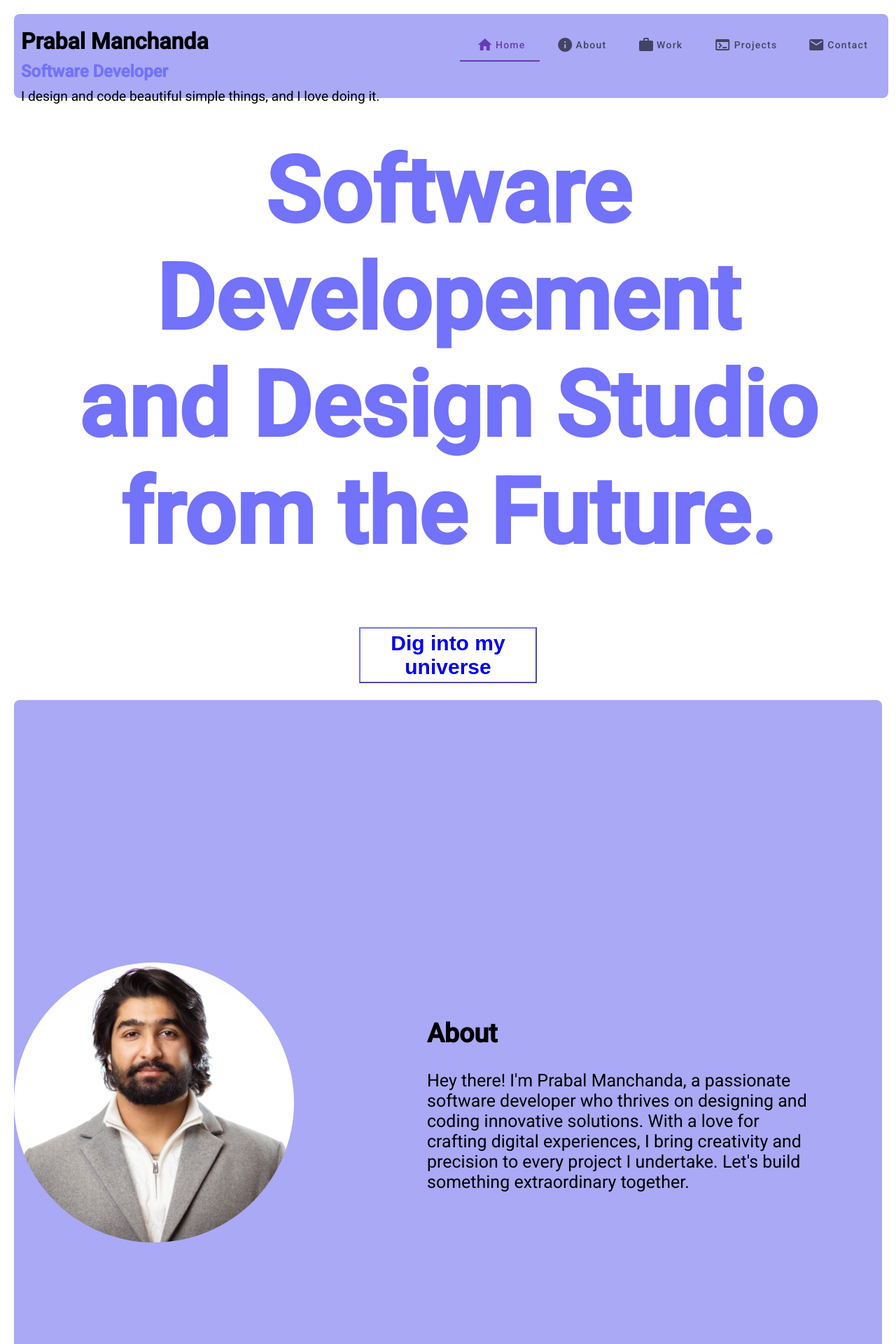
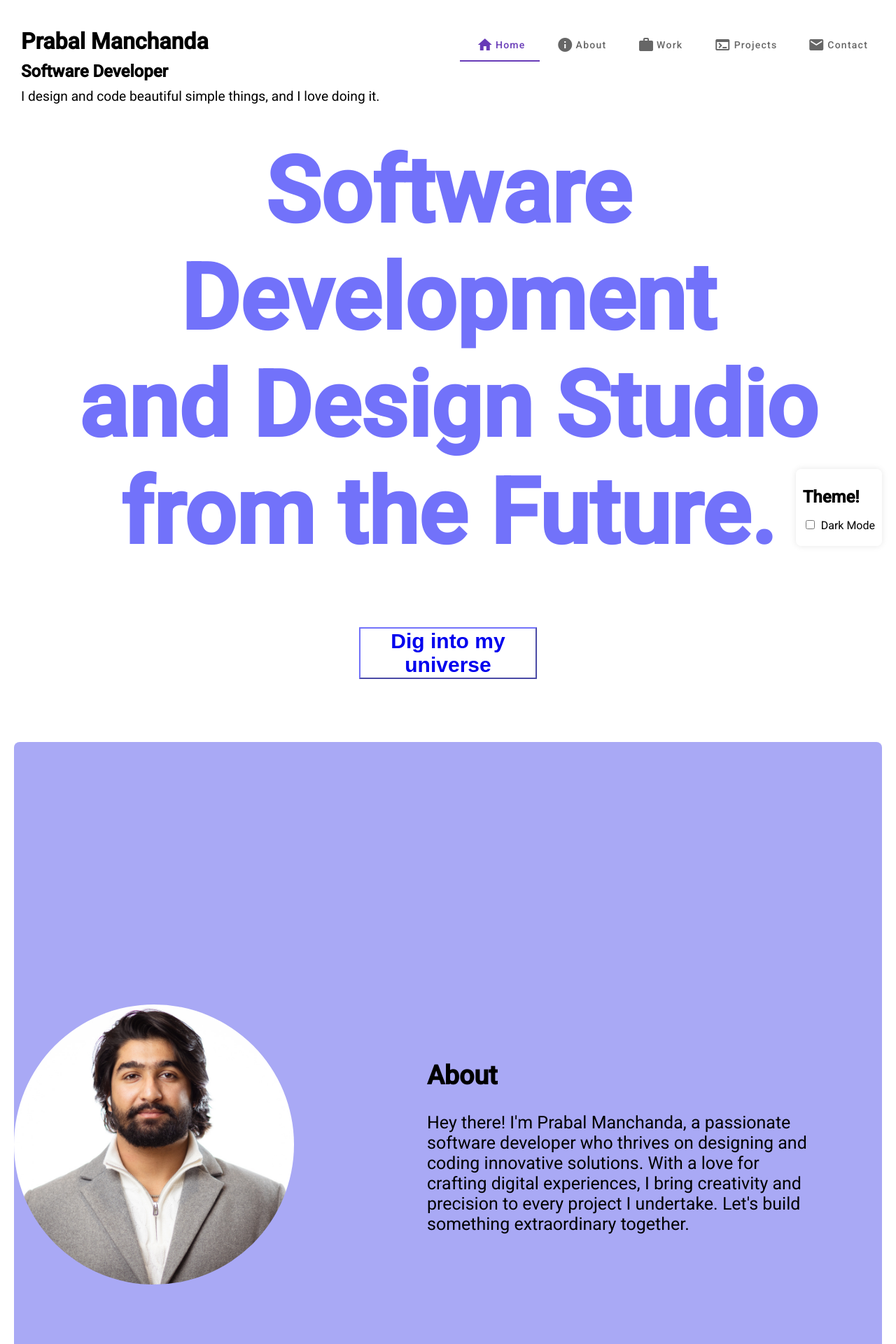
Before and after one commit to Prabal31/My-Portfolio, an Angular app: page / in a window 1280 px wide. Shown: the top 1920 px of the page at 70% size. Built offline with nearby package versions, Linux system fonts and the light colour scheme.

Commit message:
added a dark mode check box at thr right bottom of the page so that user can switch different mode

```diff
--- a/src/app/Menu/menu-contact/menu-contact.component.css
+++ b/src/app/Menu/menu-contact/menu-contact.component.css
@@ -1,6 +1,5 @@
 .main-div {
   padding-top: 10px;
-  background-color: rgb(213, 209, 209);
   border-radius: 8px;
   margin-top: 300px;
 }
@@ -46,5 +45,4 @@
   line-height: 60px; /* Center icon vertically */
   text-align: center; /* Center icon horizontally */
   border-radius: 50%; /* Make it circular */
-  background-color: rgb(213, 209, 209); /* Background color */
 }
--- a/src/app/Menu/menu-work/menu-work.component.css
+++ b/src/app/Menu/menu-work/menu-work.component.css
@@ -1,14 +1,11 @@
 .experience {
     font-family: Arial, sans-serif;
-    color: #333;
     padding: 40px;
     margin: 0 auto;
-    width: 100%;
     margin-bottom: 300px;
     padding-top: 200px;
     height: 500px;
     max-width: 120000px;
-    background: #ffffff;
     border-radius: 8px;
     box-sizing: border-box;
 }
--- a/src/app/Menu/menu.component.css
+++ b/src/app/Menu/menu.component.css
@@ -3,3 +3,6 @@
     text-decoration: none;
     padding: 5%;
 }
+.menu-navbar{
+    background-color: white;
+}
--- a/src/app/app.component.css
+++ b/src/app/app.component.css
@@ -1,7 +1,60 @@
+/* Global styles */
+html, body {
+    height: 100%;
+    margin: 0;
+    padding: 0;
+    font-family: Arial, sans-serif;
+  }
+
+  body {
+    display: flex;
+    flex-direction: column;
+  }
+
+  .theme-container {
+    flex: 1;
+    width: 100%;
+    min-height: 100vh;
+    transition: background-color 0.5s, color 0.5s;
+    display: flex;
+    flex-direction: column;
+    justify-content: space-between; /* Ensure footer is at the bottom */
+  }
+
+  /* Dark mode styles */
+  .dark-mode {
+    background-color: #121212;
+    color: #ffffff;
+  }
+
+  .dark-mode h2,
+  .dark-mode h3,
+  .dark-mode h4,
+  .dark-mode h5,
+  .dark-mode h6,
+  .dark-mode p,
+  .dark-mode span,
+  .dark-mode li,
+  .dark-mode .black-text {
+    color: #ffffff !important;
+  }
+
+  .dark-mode .experience {
+    background: #1e1e1e;
+    color: #ffffff;
+  }
+
+  .dark-mode .experience a {
+    color: #ffffff;
+  }
+
+  .dark-mode .company-logo {
+    filter: invert(1);
+  }
+
+  /* Main div styles */
   .div-main-id {
     text-align: center;
-    width: auto;
-    height: 800px;
     padding: 90px; /* Add space around the element */
   }
 
@@ -9,6 +62,7 @@
     font-size: 130px;
     color: rgb(114, 114, 250);
   }
+
   .div-main-id a {
     text-decoration: none;
   }
@@ -22,3 +76,27 @@
     color: rgb(114, 114, 250);
     border-color: rgb(114, 114, 250);
   }
+
+  /* Theme toggle styles */
+  .theme-toggle {
+    position: fixed;
+    bottom: 20px;
+    right: 20px;
+    background: rgba(255, 255, 255, 0.5); /* Transparent background */
+    padding: 10px;
+    border-radius: 8px;
+    box-shadow: 0 0 10px rgba(0, 0, 0, 0.1);
+  }
+
+  .theme-toggle h1 {
+    font-size: 1.5em;
+  }
+
+  .theme-toggle label {
+    display: block;
+    margin: 10px 0;
+  }
+
+  .theme-toggle input {
+    margin-right: 5px;
+  }
--- a/src/app/app.component.html
+++ b/src/app/app.component.html
@@ -1,8 +1,9 @@
+<div [ngClass]="{'dark-mode': darkMode}" class="theme-container">
 
-<app-header id="home"  [data]="mydata"></app-header>
+    <app-header id="home" [data]="mydata"></app-header>
 
-<div class="div-main-id" >
-    <h1 >Software Developement<br>and Design Studio<br>from the Future.</h1>
+    <div class="div-main-id">
+      <h1>Software Development<br>and Design Studio<br>from the Future.</h1>
       <button><a href="#projects">Dig into my universe</a></button>
     </div>
 
@@ -11,3 +12,12 @@
     <app-menu-projects></app-menu-projects>
     <app-menu-contact [links]="link"></app-menu-contact>
     <app-footer [data]="mydata"></app-footer>
+
+    <div class="theme-toggle">
+      <h1>Theme!</h1>
+      <label>
+        <input type="checkbox" [(ngModel)]="darkMode"> Dark Mode
+      </label>
+    </div>
+
+  </div>
--- a/src/app/app.component.ts
+++ b/src/app/app.component.ts
@@ -10,4 +10,5 @@ export class AppComponent {
   title = 'portfolio';
   mydata:Personal = {first:"Prabal",last:"Manchanda"};
   link:Links = {Linkedin:"https://www.linkedin.com/in/prabal-manchanda/",GitHub:"https://github.com/Prabal31", Email: "manchapr@sheridancollege.ca"};
+  darkMode = false;
 }
--- a/src/app/footer/footer.component.css
+++ b/src/app/footer/footer.component.css
@@ -5,7 +5,5 @@
     width: 100%;
     text-align: center;
     font-size: 1.2em;
-    color: #000000;
-    background-color: #ffffff; /* Optional: Add a background color */
     padding: 20px 0; /* Optional: Add padding for better visibility */
 }
--- a/src/app/header/header.component.css
+++ b/src/app/header/header.component.css
@@ -1,6 +1,4 @@
-.head{
-    background-color: rgb(169, 169, 245);
-    width: 97.6%;
+.head{    width: 97.6%;
     height: 15%;
     position: fixed;
     border-radius: 8px;
@@ -12,7 +10,7 @@
     text-align: left; /* Align text to the left */
     max-width: 600px;
     font-family: Arial, sans-serif;
-    color: #333;
+    color: #ffffff;
 }
 
 .header-container {
@@ -29,6 +27,7 @@
     margin: 0; /* Removed px unit */
 }
 
+
 #project-header {
 
     position: fixed; /* Absolute positioning */
@@ -41,12 +40,10 @@
     padding-left: 10px;
     font-size: 1.5em;
     margin: 10px 0; /* Space between h1 and h2 */
-    color: rgb(114, 114, 250);
 }
 
 #intro-section p {
     padding-left: 10px;
     font-size: 1.2em;
     margin: 0;
-    color: #000000;
 }
```
Lines whose indentation alone changed are shown as unchanged.
